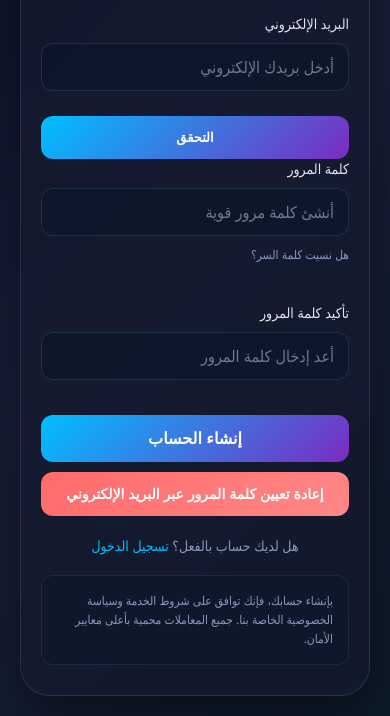
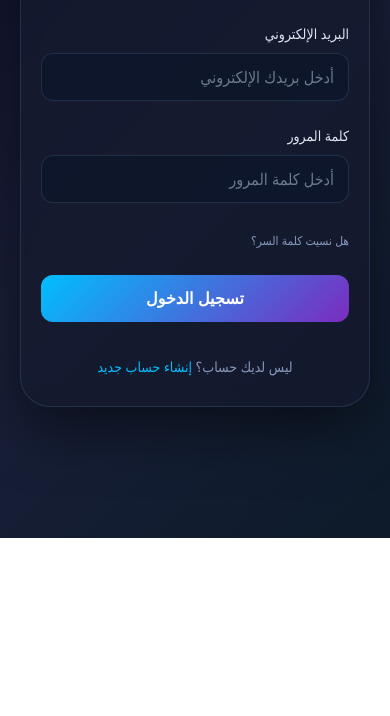
Before and after one commit to twbmyny803-png/Crypto-Sudan-, a plain HTML site: page index.html in a window 390 px wide. Shown: the part 306-1022 px from the top of the page. After the commit the page ends 844 px from the top, so only its background shows below. Drawn offline with Linux system fonts and the light colour scheme.

Commit message:
Update index.html

```diff
--- a/index.html
+++ b/index.html
@@ -3,7 +3,7 @@
 <head>
     <meta charset="UTF-8">
     <meta name="viewport" content="width=device-width, initial-scale=1.0">
-    <title>Sudan Crypto - تسجيل</title>
+    <title>Sudan Crypto - تسجيل الدخول</title>
     <style>
         * {
             margin: 0;
@@ -57,17 +57,6 @@
             margin-bottom: 25px;
         }
 
-        .form-group-row {
-            display: flex;
-            gap: 10px;
-            align-items: flex-end;
-        }
-
-        .form-group-row .form-group {
-            flex: 1;
-            margin-bottom: 0;
-        }
-
         label {
             display: block;
             color: #e0e6f0;
@@ -99,47 +88,19 @@
             box-shadow: 0 0 10px rgba(0, 191, 255, 0.2);
         }
 
-        .verify-btn {
-            padding: 14px 20px;
-            background: linear-gradient(135deg, #00bfff 0%, #7b2cbf 100%);
-            border: none;
-            border-radius: 12px;
-            color: white;
-            font-size: 13px;
-            font-weight: bold;
-            cursor: pointer;
-            transition: all 0.3s ease;
-            white-space: nowrap;
-        }
-
-        .verify-btn:hover {
-            transform: translateY(-2px);
-            box-shadow: 0 10px 30px rgba(0, 191, 255, 0.3);
-        }
-
-        .verify-btn:active {
-            transform: translateY(0);
-        }
-
-        .password-section {
-            display: flex;
-            justify-content: space-between;
-            align-items: center;
+        .forgot-password {
+            text-align: right;
             margin-bottom: 25px;
         }
 
-        .password-group {
-            flex: 1;
-        }
-
-        .forgot-password {
+        .forgot-password a {
             font-size: 12px;
             color: #8899bb;
             text-decoration: none;
             transition: color 0.3s ease;
         }
 
-        .forgot-password:hover {
+        .forgot-password a:hover {
             color: #00bfff;
             text-decoration: underline;
         }
@@ -155,7 +116,7 @@
             font-weight: bold;
             cursor: pointer;
             transition: all 0.3s ease;
-            margin-top: 10px;
+            margin-bottom: 15px;
         }
 
         .submit-btn:hover {
@@ -167,10 +128,51 @@
             transform: translateY(0);
         }
 
-        .reset-btn {
+        .verification-section {
+            background: rgba(10, 20, 40, 0.4);
+            border: 1px solid rgba(100, 150, 200, 0.15);
+            border-radius: 12px;
+            padding: 20px;
+            margin-top: 20px;
+            display: none;
+        }
+
+        .verification-section.active {
+            display: block;
+        }
+
+        .verification-section h3 {
+            color: #e0e6f0;
+            font-size: 14px;
+            margin-bottom: 15px;
+        }
+
+        .verification-code-input {
             width: 100%;
-            padding: 14px;
-            background: linear-gradient(135deg, #ff6b6b 0%, #ff8787 100%);
+            padding: 14px 16px;
+            background: rgba(10, 20, 40, 0.6);
+            border: 1px solid rgba(100, 150, 200, 0.2);
+            border-radius: 12px;
+            color: #e0e6f0;
+            font-size: 14px;
+            margin-bottom: 15px;
+            transition: all 0.3s ease;
+            font-family: inherit;
+            text-align: center;
+            letter-spacing: 2px;
+        }
+
+        .verification-code-input:focus {
+            outline: none;
+            background: rgba(10, 20, 40, 0.8);
+            border-color: rgba(100, 150, 200, 0.4);
+            box-shadow: 0 0 10px rgba(0, 191, 255, 0.2);
+        }
+
+        .verify-btn {
+            width: 100%;
+            padding: 12px;
+            background: linear-gradient(135deg, #00bfff 0%, #7b2cbf 100%);
             border: none;
             border-radius: 12px;
             color: white;
@@ -178,45 +180,48 @@
             font-weight: bold;
             cursor: pointer;
             transition: all 0.3s ease;
-            margin-top: 10px;
         }
 
-        .reset-btn:hover {
+        .verify-btn:hover {
             transform: translateY(-2px);
-            box-shadow: 0 10px 30px rgba(255, 107, 107, 0.3);
+            box-shadow: 0 10px 30px rgba(0, 191, 255, 0.3);
         }
 
-        .reset-btn:active {
-            transform: translateY(0);
+        .resend-code {
+            text-align: center;
+            margin-top: 10px;
+            font-size: 12px;
+            color: #8899bb;
         }
 
-        .login-link {
+        .resend-code a {
+            color: #00bfff;
+            text-decoration: none;
+            cursor: pointer;
+            transition: color 0.3s ease;
+        }
+
+        .resend-code a:hover {
+            color: #00d4ff;
+            text-decoration: underline;
+        }
+
+        .register-link {
             text-align: center;
             margin-top: 20px;
             color: #8899bb;
             font-size: 14px;
         }
 
-        .login-link a {
+        .register-link a {
             color: #00bfff;
             text-decoration: none;
             transition: color 0.3s ease;
         }
 
-        .login-link a:hover {
+        .register-link a:hover {
             color: #00d4ff;
             text-decoration: underline;
-        }
-
-        .terms-box {
-            background: rgba(10, 20, 40, 0.4);
-            border: 1px solid rgba(100, 150, 200, 0.15);
-            border-radius: 12px;
-            padding: 15px;
-            margin-top: 20px;
-            color: #8899bb;
-            font-size: 12px;
-            line-height: 1.6;
         }
 
         @media (max-width: 600px) {
@@ -232,34 +237,6 @@
                 padding: 12px 14px;
                 font-size: 16px;
             }
-
-            .form-group-row {
-                flex-direction: column;
-                align-items: stretch;
-            }
-
-            .form-group-row .form-group {
-                margin-bottom: 15px;
-            }
-
-            .verify-btn {
-                width: 100%;
-            }
-
-            .password-section {
-                flex-direction: column;
-                align-items: flex-start;
-            }
-
-            .password-group {
-                width: 100%;
-                margin-bottom: 15px;
-            }
-
-            .forgot-password {
-                display: block;
-                margin-top: 10px;
-            }
         }
     </style>
 </head>
@@ -270,45 +247,74 @@
             <div class="subtitle">منصة الاستثمار الآمنة</div>
         </div>
 
-        <form>
+        <form id="loginForm">
             <div class="form-group">
-                <label for="fullname">الاسم الكامل</label>
-                <input type="text" id="fullname" name="fullname" placeholder="أدخل اسمك الكامل" required>
+                <label for="email">البريد الإلكتروني</label>
+                <input type="email" id="email" name="email" placeholder="أدخل بريدك الإلكتروني" required>
             </div>
 
-            <div class="form-group-row">
-                <div class="form-group">
-                    <label for="email">البريد الإلكتروني</label>
-                    <input type="email" id="email" name="email" placeholder="أدخل بريدك الإلكتروني" required>
-                </div>
-                <button type="button" class="verify-btn">التحقق</button>
+            <div class="form-group">
+                <label for="password">كلمة المرور</label>
+                <input type="password" id="password" name="password" placeholder="أدخل كلمة المرور" required>
             </div>
 
-            <div class="password-section">
-                <div class="password-group">
-                    <label for="password">كلمة المرور</label>
-                    <input type="password" id="password" name="password" placeholder="أنشئ كلمة مرور قوية" required>
-                    <a href="#" class="forgot-password">هل نسيت كلمة السر؟</a>
+            <div class="forgot-password">
+                <a href="reset-password.html">هل نسيت كلمة السر؟</a>
+            </div>
+
+            <button type="button" class="submit-btn" onclick="sendVerificationCode()">تسجيل الدخول</button>
+
+            <div class="verification-section" id="verificationSection">
+                <h3>تم إرسال كود التحقق إلى بريدك الإلكتروني</h3>
+                <input type="text" class="verification-code-input" id="verificationCode" placeholder="أدخل كود التحقق (6 أرقام)" maxlength="6">
+                <button type="button" class="verify-btn" onclick="verifyCode()">تأكيد الكود</button>
+                <div class="resend-code">
+                    لم تستقبل الكود؟ <a onclick="resendCode()">إعادة الإرسال</a>
                 </div>
             </div>
 
-            <div class="form-group">
-                <label for="confirm-password">تأكيد كلمة المرور</label>
-                <input type="password" id="confirm-password" name="confirm-password" placeholder="أعد إدخال كلمة المرور" required>
-            </div>
-
-            <button type="submit" class="submit-btn">إنشاء الحساب</button>
-
-            <button type="button" class="reset-btn">إعادة تعيين كلمة المرور عبر البريد الإلكتروني</button>
-
-            <div class="login-link">
-                هل لديك حساب بالفعل؟ <a href="#">تسجيل الدخول</a>
-            </div>
-
-            <div class="terms-box">
-                بإنشاء حسابك، فإنك توافق على شروط الخدمة وسياسة الخصوصية الخاصة بنا. جميع المعاملات محمية بأعلى معايير الأمان.
+            <div class="register-link">
+                ليس لديك حساب؟ <a href="register.html">إنشاء حساب جديد</a>
             </div>
         </form>
     </div>
+
+    <script>
+        function sendVerificationCode() {
+            const email = document.getElementById('email').value;
+            const password = document.getElementById('password').value;
+
+            if (!email || !password) {
+                alert('الرجاء ملء جميع الحقول');
+                return;
+            }
+
+            console.log('إرسال كود التحقق إلى:', email);
+            document.getElementById('verificationSection').classList.add('active');
+            alert('تم إرسال كود التحقق إلى ' + email);
+        }
+
+        function verifyCode() {
+            const code = document.getElementById('verificationCode').value;
+
+            if (!code || code.length !== 6) {
+                alert('الرجاء إدخال كود صحيح (6 أرقام)');
+                return;
+            }
+
+            if (code === '123456') {
+                alert('تم التحقق بنجاح! تسجيل الدخول...');
+                window.location.href = 'dashboard.html';
+            } else {
+                alert('الكود غير صحيح');
+            }
+        }
+
+        function resendCode() {
+            const email = document.getElementById('email').value;
+            console.log('إعادة إرسال الكود إلى:', email);
+            alert('تم إعادة إرسال الكود إلى ' + email);
+        }
+    </script>
 </body>
 </html>
```
